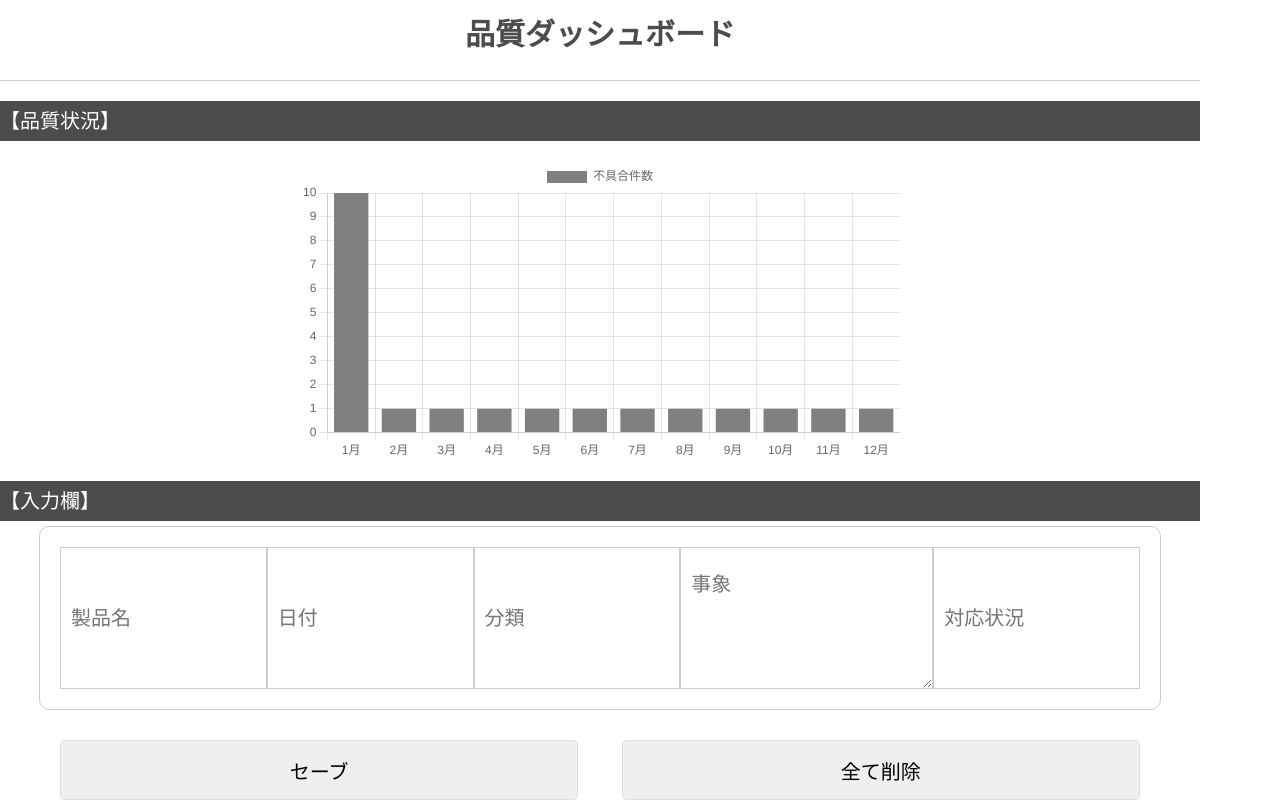
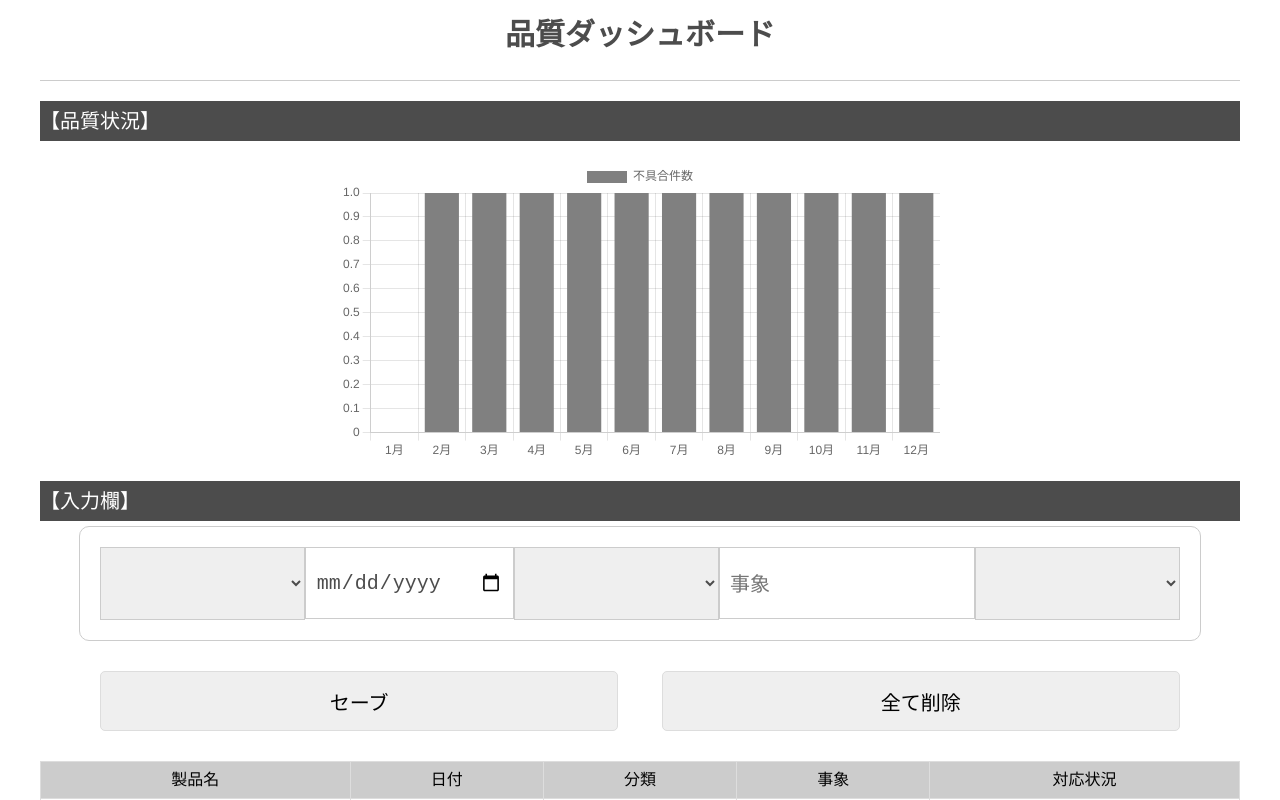
Before and after one commit to tanajungs28/memotyou, a plain HTML site: page index.html in a window 1280 px wide. Both pictures are taken after a click on the button "セーブ". Shown: the top 800 px of the page. Drawn offline with nearby package versions, Linux system fonts and the light colour scheme.

Commit message:
入力欄をセレクトボックスに変更、グラフと入力結果を変数で紐づけ

```diff
--- a/css/style.css
+++ b/css/style.css
@@ -1,5 +1,7 @@
 body {
     width: 1200px;
+    margin-left: auto;
+    margin-right: auto;
 }
 
 h1 {
@@ -35,12 +37,12 @@ h2 {
     height: 300px;
 }
 
-
-/* 事象の入力欄 */
+/* 事象の入力欄（文字入力部～ボタン部分までのエリア） */
 main{
     width: 1200px;
 }
 
+/* 文字入力部全体のエリア */
 .input-area {
     width: 90%;
     margin: 5px auto 30px;
@@ -52,18 +54,31 @@ main{
 
 input {
     width: 80%;
+    height: 30px;
     display: block;
     padding: 20px 10px;
     border: 1px solid #ccc;
     font-size: 20px;
 }
+select {
+    width: 80%;
+    height: 73px;
+    display: block;
+    padding: 20px 10px;
+    border: 1px solid #ccc;
+    font-size: 20px;
+    color: #4C4C4C;
+}
+#day {
+    color: #4C4C4C;
+}
 
 textarea {
     width: 100%;
-    height: 100px;
+    height: 30px;
     padding: 20px 10px;
     border: 1px solid #ccc;
-    /* resize: none; */
+    resize: none;
     font-size: 20px;
 }
 
@@ -85,19 +100,6 @@ textarea {
 }
 
 
-footer {
-    width: 1200px;
-    margin-top: 30px;
-    margin-bottom: 30px;
-    border-top: 1px solid #ccc;
-    padding-top: 15px;
-    padding-bottom: 15px;
-    text-align: center;
-    font-size: 20px;
-    color: white;
-    background-color: #4C4C4C;
-}
-
 /* 表全体の設定 */
 table {
     width: 1200px;
@@ -114,7 +116,9 @@ table td {
     padding: 10px;
     border: 1px solid #ddd;
 }
-
+table tbody {
+    border: 1px solid #ddd;
+}
 
 #list {
     /* width: 90%; */
@@ -123,10 +127,6 @@ table td {
 }
 
 #list li {
-    font-size: 20px;
-    border-bottom: 1px solid #ccc;
-    padding-bottom: 10px;
-    margin-bottom: 20px;
     display: flex;
 }
 
@@ -136,3 +136,17 @@ table td {
     padding-left: 10px;
     padding-right: 10px;
 }
+
+/* フッターの設定 */
+footer {
+    width: 1200px;
+    margin-top: 30px;
+    margin-bottom: 30px;
+    border-top: 1px solid #ccc;
+    padding-top: 10px;
+    padding-bottom: 10px;
+    text-align: center;
+    font-size: 20px;
+    color: white;
+    background-color: #4C4C4C;
+}
--- a/index.html
+++ b/index.html
@@ -24,11 +24,28 @@
         <h2>【入力欄】</h2>
         <!-- 各入力項目の欄 -->
         <div class="input-area">
-          <input id="name" type="text" placeholder="製品名">
-          <input id="day" type="text" placeholder="日付">
-          <input id="classification" type="text" placeholder="分類">
+          <!-- 車種選択のセレクトボックス -->
+          <select name="example1" id="select_car">
+            <option hidden>車種選択</option>
+            <option value="プリウス">プリウス</option>
+            <option value="アクア">アクア</option>
+            <option value="カローラ">カローラ</option>
+            <option value="クラウン">クラウン</option>
+            <option value="ヤリス">ヤリス</option>
+          </select>
+          <div id="selectValue" style="display: inline;"></div>
+          <input id="day" type="date" placeholder="日付">
+          <select name="example2" id="select_classification">
+            <option hidden>分類</option>
+            <option value="故障">故障</option>
+            <option value="問合せ">問合せ</option>
+          </select>
           <textarea id = "phenomenon" placeholder="事象"></textarea>
-          <input id="situation" type="text" placeholder="対応状況">
+          <select name="example3" id="select_situation">
+            <option hidden>対応状況</option>
+            <option value="完了">完了</option>
+            <option value="対応中">対応中</option>
+          </select>
         </div>
     <!-- ボタン機能 -->
         <div class="button-area">
@@ -37,22 +54,21 @@
         </div>
       </main>
 
+    <!-- 保存した後の表の記述 -->
   <table>
-    <tr>
-      <th>製品名</th><th>日付</th><th>分類</th><th>事象</th><th>対応状況</th>
-    </tr>
-    <tbody id = "list"></tbody>
-    <!-- <tr id ="list"> -->
+    <!-- 見出し部分を<thead>でくくる -->
+    <thead>
+      <tr>
+        <th>製品名</th><th>日付</th><th>分類</th><th>事象</th><th>対応状況</th>
+      </tr>
+    </thead>
+    <!-- 内容部分を<tbody>でくくる、中身はjsファイル内で記述 -->
+    <tbody id = "list">
       <!-- ここに追加データが挿入される -->
-    <!-- </tr> -->
+    </tbody>
   </table>
 
-  <!-- <ul id ="list">
-    ここに追加データが挿入される
-  </ul>     -->
-
-
-
+  <!-- フッターの記載 -->
   <footer>
     supported by tanajun
   </footer>
--- a/js/test.js
+++ b/js/test.js
@@ -3,31 +3,32 @@
 
     //1.Save クリックイベント
     $("#save").on("click",function(){
-        const day = $("#day").val();                            //日付情報を取得
-        const name = $("#name").val();                          //製品名の取得
-        const classification = $("#classification").val();      //分類の取得
-        const phenomenon = $("#phenomenon").val();              //事象の取得
-        const situation = $("#situation").val();                //日付情報を取得
+      const name = $("#select_car").val();                    //製品名の取得（セレクトボックスから選択）
+      const day = $("#day").val();                            //日付情報を取得
+      const classification = $("#select_classification").val();      //分類の取得
+      const phenomenon = $("#phenomenon").val();              //事象の取得
+      const situation = $("#select_situation").val();                //日付情報を取得
 
-        let data = {day,classification, phenomenon, situation}  //オブジェクトとしてデータを複数格納
+      let data = {day,classification, phenomenon, situation}  //オブジェクト{}としてデータを複数格納
         const jsonString = JSON.stringify(data);                //JSON形式へ変換（valueに複数データを格納するため）
         localStorage.setItem(name, jsonString);                 //製品名とそのほかのデータをローカルストレージに格納(製品名をkeyに設定)
+        //HTMLの表に追記するためにlistに返す
         const html = `
-        <li>
-          <p>${name}</p>
-          <p>${day}</p>
-          <p>${classification}</p>
-          <p>${phenomenon}</p>
-          <p>${situation}</p>
-        </li>
+        <tr>
+          <td>${name}</td>
+          <td>${day}</td>
+          <td>${classification}</td>
+          <td>${phenomenon}</td>
+          <td>${situation}</td>
+        </tr>
         `;
         $("#list").append(html);
         //入力欄をクリアにする
-          $("#name").val("")
+          $("#select_car").val("")
           $("#day").val("")
-          $("#classification").val("")
+          $("#select_classification").val("")
           $("#phenomenon").val("")
-          $("#situation").val("")
+          $("#select_situation").val("")
       });
 
       //2.clear クリックイベント
@@ -37,14 +38,28 @@
         });
 
 
+
+        // カウントしたい文字列を指定
+        const searchString = '故障';
+        // カウンター初期化
+        let count = 0;
+
       //3.ページ読み込み：保存データ取得表示
       for(let i = 0; i < localStorage.length; i++){
         const name = localStorage.key(i);
         const getjson_data = localStorage.getItem(name);
         const data = JSON.parse(getjson_data);                  //JSON形式で取得した値をJSON.parse()してJaveScriptで使えるオブジェクトに戻す
-        console.log(data.day)
-        console.log(i)
-        var count = i;
+        console.log(data.classification)
+        console.log("i:",i)
+
+        //配列【data】内に特定の文字列が何個あるか検索したかった痕跡
+        if(data.classification === "故障"){
+          count++
+          console.log("count：",count)
+        }
+
+
+        console.log("故障の数：",count)
         //HTMLのlistに返す(JSON形式⇒配列に戻したので配列形式で個別にデータを取得)
         const html = `
         <tr>
@@ -61,7 +76,7 @@
 
       //グラフ作成
 var i = 5;
-var m1 = 10;
+var m1 = count;
 var m2 = 1;
 var m3 = 1;
 var m4 = 1;
```
Also changed, not shown: 1 other file.
